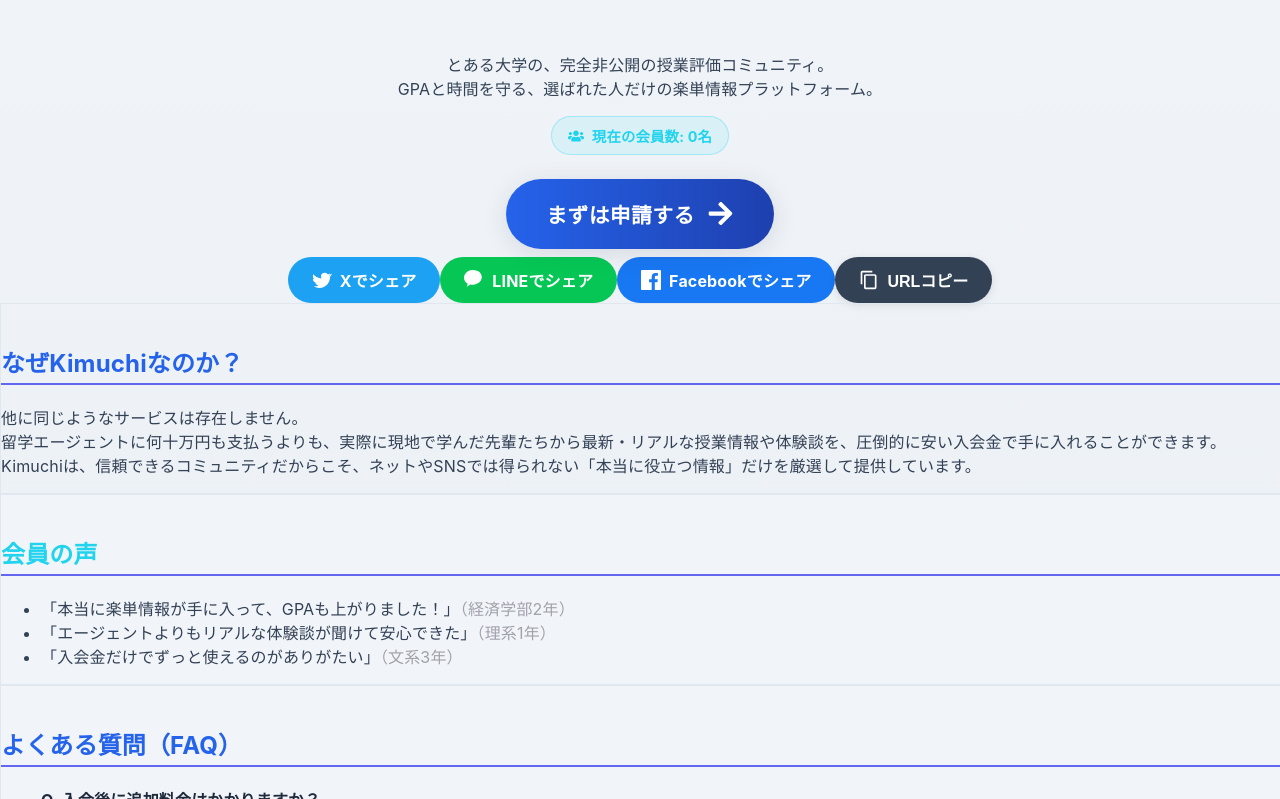
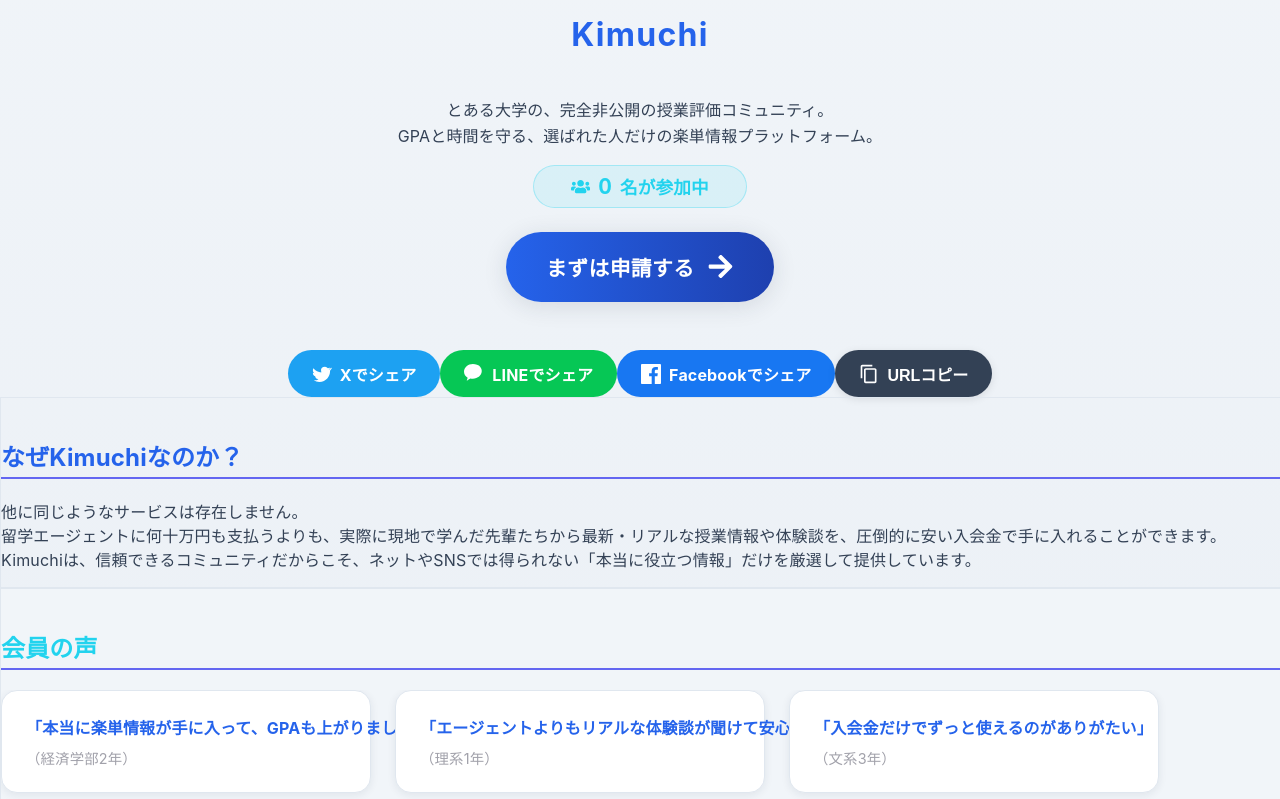
Before and after one commit to Sotaro-Ichii/kimuchi-site, a React (Vite) app: page / in a window 1280 px wide. Shown: the part 221-1020 px from the top of the page. Built offline with nearby package versions, Linux system fonts and the light colour scheme; no server answers; the database is empty.

Commit message:
update lp uiux

```diff
--- a/src/pages/LandingPage.jsx
+++ b/src/pages/LandingPage.jsx
@@ -87,17 +87,16 @@ function LandingPage() {
 
   return (
     <div className="min-h-screen flex flex-col items-center px-4 py-8" style={{ background: 'linear-gradient(to bottom, #f1f5f9, #e2e8f0 80%, #f1f5f9)', color: '#1e293b' }}>
-      {/* ヒーローセクション */}
-      <section className="w-full max-w-2xl flex flex-col items-center text-center mb-16 mx-auto">
-        <img src="/logo.png" alt="Kimuchi logo" className="w-20 h-20 sm:w-24 sm:h-24 md:w-28 md:h-28 max-w-[120px] object-contain object-center rounded-full shadow-lg border-4 border-[#fbbf24] bg-[#18181b] mb-6" />
-        <h1 className="text-5xl md:text-6xl font-extrabold drop-shadow mb-4 tracking-tight" style={{ color: '#2563eb' }}>Kimuchi</h1>
-        <p className="text-xl md:text-2xl mb-8 font-light leading-relaxed max-w-xl mx-auto text-center" style={{ color: '#334155' }}>
+      {/* ヒーローセクション（UI/UX最適化） */}
+      <section className="w-full max-w-2xl flex flex-col items-center text-center mb-16 mx-auto animate-fadein" style={{paddingTop: '5vh', paddingBottom: '5vh', transition: 'background 0.5s'}}>
+        <img src="/logo.png" alt="Kimuchi logo" className="w-24 h-24 md:w-32 md:h-32 max-w-[130px] object-contain object-center rounded-full shadow-2xl border-4 border-[#fbbf24] bg-[#18181b] mb-8 animate-pop" style={{transition: 'box-shadow 0.3s'}} />
+        <h1 className="text-5xl md:text-6xl font-extrabold drop-shadow mb-4 tracking-tight animate-slidein" style={{ color: '#2563eb', letterSpacing: '0.04em', lineHeight: 1.1 }}>Kimuchi</h1>
+        <p className="text-xl md:text-2xl mb-10 font-light leading-relaxed max-w-xl mx-auto text-center animate-fadein" style={{ color: '#334155', lineHeight: 1.6 }}>
           とある大学の、完全非公開の授業評価コミュニティ。<br />
           GPAと時間を守る、選ばれた人だけの楽単情報プラットフォーム。
         </p>
-        {/* 会員数表示 */}
-        <div
-          style={{
+        {/* 会員数表示（カウントアップ風） */}
+        <div id="member-count" style={{
           display: 'flex',
           alignItems: 'center',
           gap: '0.5rem',
@@ -107,21 +106,23 @@ function LandingPage() {
           padding: isMobile ? '0.4rem 0.8rem' : '0.5rem 1rem',
           marginBottom: '1.5rem',
           color: '#22d3ee',
-            fontSize: isMobile ? '0.8rem' : '0.9rem',
+          fontSize: isMobile ? '1rem' : '1.1rem',
           fontWeight: 'bold',
-          }}
-        >
-          <FaUsers style={{ fontSize: isMobile ? '0.9rem' : '1rem' }} />
-          <span>現在の会員数: {approvedUserCount}名</span>
+          minWidth: 180,
+          justifyContent: 'center',
+          transition: 'background 0.3s',
+        }}>
+          <FaUsers style={{ fontSize: isMobile ? '1.1rem' : '1.2rem' }} />
+          <span style={{ fontVariantNumeric: 'tabular-nums', fontSize: '1.2em', transition: 'color 0.3s' }}>{approvedUserCount}</span>名が参加中
         </div>
-        {/* CTAボタン */}
+        {/* CTAボタン（ホバー演出強化） */}
         <a
           href="#apply"
           style={{
-            display:'inline-flex',alignItems:'center',gap:'0.75rem',background:'linear-gradient(90deg,#2563eb,#1e40af)',color:'#fff',borderRadius:'9999px',padding:'1.25rem 2.5rem',fontSize:'1.3rem',fontWeight:'bold',boxShadow:'0 4px 24px rgba(30,41,59,0.12)',textDecoration:'none',transition:'transform 0.2s,box-shadow 0.2s',marginBottom:'0.5rem',letterSpacing:'0.02em',position:'relative',overflow:'hidden',border:'none',outline:'none',cursor:'pointer'
+            display:'inline-flex',alignItems:'center',gap:'0.75rem',background:'linear-gradient(90deg,#2563eb,#1e40af)',color:'#fff',borderRadius:'9999px',padding:'1.25rem 2.5rem',fontSize:'1.3rem',fontWeight:'bold',boxShadow:'0 4px 24px rgba(30,41,59,0.12)',textDecoration:'none',transition:'transform 0.2s,box-shadow 0.2s,background 0.2s',marginBottom:'0.5rem',letterSpacing:'0.02em',position:'relative',overflow:'hidden',border:'none',outline:'none',cursor:'pointer',willChange:'transform',
           }}
-          onMouseOver={e=>{e.currentTarget.style.transform='scale(1.06)';e.currentTarget.style.boxShadow='0 8px 32px rgba(0,0,0,0.22)';}}
-          onMouseOut={e=>{e.currentTarget.style.transform='scale(1)';e.currentTarget.style.boxShadow='0 4px 24px rgba(0,0,0,0.18)';}}
+          onMouseOver={e=>{e.currentTarget.style.transform='scale(1.08)';e.currentTarget.style.background='linear-gradient(90deg,#1e40af,#2563eb)';e.currentTarget.style.boxShadow='0 8px 32px rgba(0,0,0,0.22)';}}
+          onMouseOut={e=>{e.currentTarget.style.transform='scale(1)';e.currentTarget.style.background='linear-gradient(90deg,#2563eb,#1e40af)';e.currentTarget.style.boxShadow='0 4px 24px rgba(0,0,0,0.18)';}}
         >
           まずは申請する <FaArrowRight style={{fontSize:'1.3em'}} />
         </a>
@@ -179,14 +180,25 @@ function LandingPage() {
         </p>
       </section>
 
-      {/* 会員の声セクション */}
+      {/* 会員の声セクション（スライダー風） */}
       <section className="w-full max-w-3xl mx-auto mb-12 p-6 bg-[#f1f5f9] rounded-2xl shadow border border-[#e0e7ef]">
         <h2 className="text-xl font-bold mb-4 text-[#22d3ee]">会員の声</h2>
-        <ul className="space-y-4">
-          <li className="text-[#334155] text-base">「本当に楽単情報が手に入って、GPAも上がりました！」<span className="ml-2 text-xs text-[#a1a1aa]">（経済学部2年）</span></li>
-          <li className="text-[#334155] text-base">「エージェントよりもリアルな体験談が聞けて安心できた」<span className="ml-2 text-xs text-[#a1a1aa]">（理系1年）</span></li>
-          <li className="text-[#334155] text-base">「入会金だけでずっと使えるのがありがたい」<span className="ml-2 text-xs text-[#a1a1aa]">（文系3年）</span></li>
-        </ul>
+        <div style={{overflowX:'auto',whiteSpace:'nowrap',paddingBottom:8}}>
+          <div style={{display:'inline-flex',gap:24}}>
+            <div style={{minWidth:260,maxWidth:320,background:'#fff',border:'1.5px solid #e0e7ef',borderRadius:16,padding:24,boxShadow:'0 2px 8px rgba(30,41,59,0.08)',color:'#334155',fontSize:'1rem',textAlign:'left'}}>
+              <span style={{fontWeight:'bold',color:'#2563eb'}}>「本当に楽単情報が手に入って、GPAも上がりました！」</span>
+              <div style={{fontSize:'0.9rem',color:'#a1a1aa',marginTop:8}}>（経済学部2年）</div>
+            </div>
+            <div style={{minWidth:260,maxWidth:320,background:'#fff',border:'1.5px solid #e0e7ef',borderRadius:16,padding:24,boxShadow:'0 2px 8px rgba(30,41,59,0.08)',color:'#334155',fontSize:'1rem',textAlign:'left'}}>
+              <span style={{fontWeight:'bold',color:'#2563eb'}}>「エージェントよりもリアルな体験談が聞けて安心できた」</span>
+              <div style={{fontSize:'0.9rem',color:'#a1a1aa',marginTop:8}}>（理系1年）</div>
+            </div>
+            <div style={{minWidth:260,maxWidth:320,background:'#fff',border:'1.5px solid #e0e7ef',borderRadius:16,padding:24,boxShadow:'0 2px 8px rgba(30,41,59,0.08)',color:'#334155',fontSize:'1rem',textAlign:'left'}}>
+              <span style={{fontWeight:'bold',color:'#2563eb'}}>「入会金だけでずっと使えるのがありがたい」</span>
+              <div style={{fontSize:'0.9rem',color:'#a1a1aa',marginTop:8}}>（文系3年）</div>
+            </div>
+          </div>
+        </div>
       </section>
 
       {/* FAQ・サポートセクション */}
```
Lines whose indentation alone changed are shown as unchanged.
